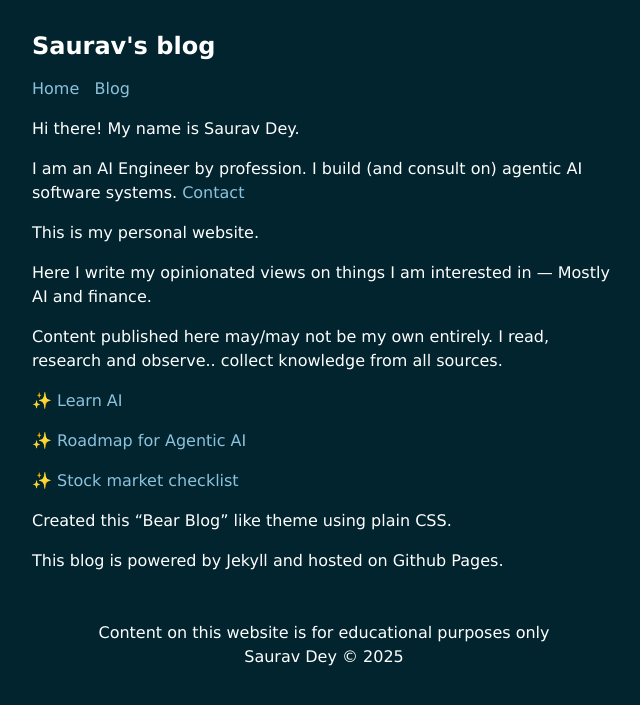
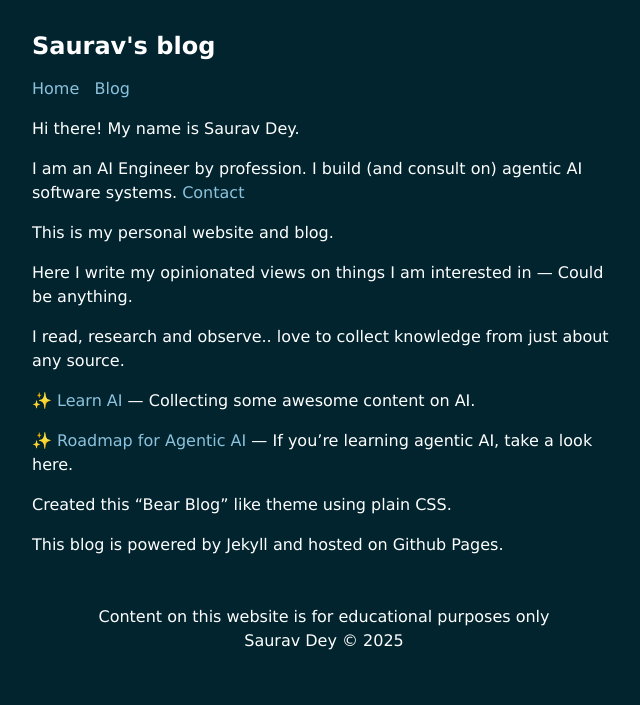
Before and after one commit to agentloopfyi/agentloopfyi.github.io, a Jekyll site: the page built from index.markdown, in a window 1280 px wide. Shown: the top 705 px of the page, without its empty margins (316-956 px from the left). Built offline with Jekyll 4.4.1, drawn with Linux system fonts in a browser that asks for light colours.

Commit message:
Update index.markdown

```diff
--- a/index.markdown
+++ b/index.markdown
@@ -6,17 +6,15 @@ Hi there! My name is Saurav Dey.
 
 I am an AI Engineer by profession. I build (and consult on) agentic AI software systems. [Contact](/contact)
 
-This is my personal website.
+This is my personal website and blog.
 
-Here I write my opinionated views on things I am interested in — Mostly AI and finance.
+Here I write my opinionated views on things I am interested in — Could be anything.
 
-Content published here may/may not be my own entirely. I read, research and observe.. collect knowledge from all sources.
+I read, research and observe.. love to collect knowledge from just about any source.
 
-✨ [Learn AI](/learn-ai)
+✨ [Learn AI](/learn-ai) — Collecting some awesome content on AI.
 
-✨ [Roadmap for Agentic AI](/agentic-ai)
-
-✨ [Stock market checklist](/2025/09/15/checklist/)
+✨ [Roadmap for Agentic AI](/agentic-ai) — If you're learning agentic AI, take a look here.
 
 Created this "Bear Blog" like theme using plain CSS.
 
```
